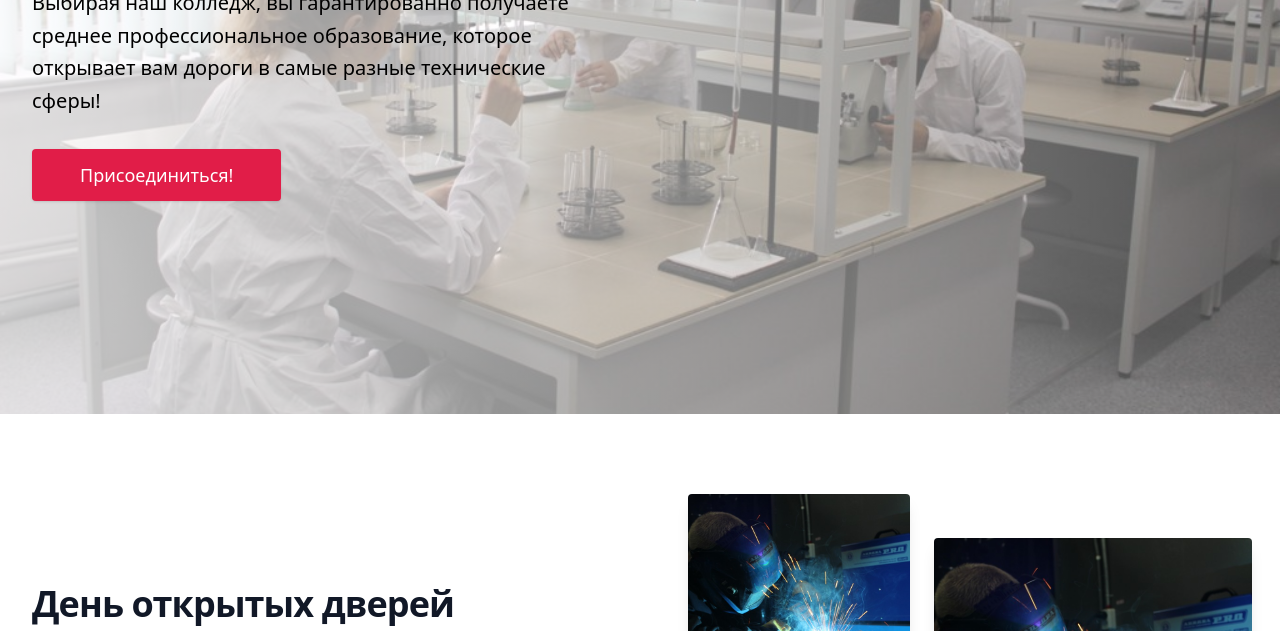
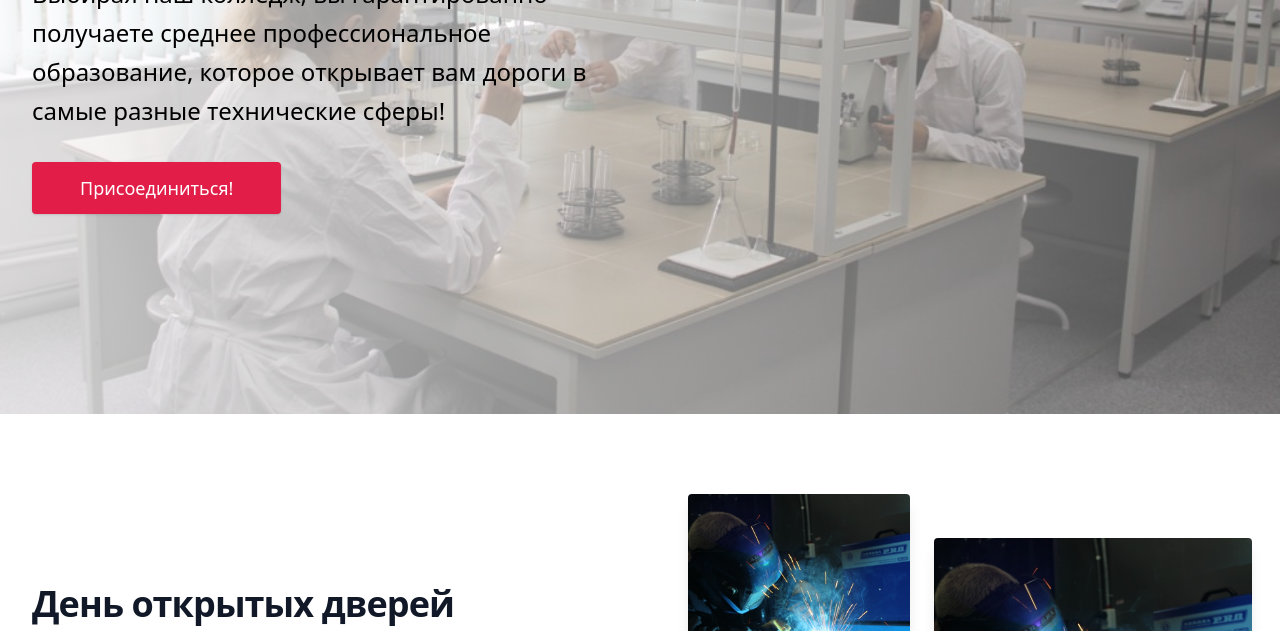
Before and after one commit to Darkleizing/dayopendor, a website: page index.html in a window 1280 px wide. Shown: the part 469-1100 px from the top of the page. Drawn offline with nearby package versions, Linux system fonts and the light colour scheme.

Commit message:
Update index.html

```diff
--- a/index.html
+++ b/index.html
@@ -67,7 +67,7 @@
           Найти свое будущее!
         </strong>
       </h1>
-      <p class="mt-4 max-w-xl font-normal text-lg sm:text-xl sm:leading-relaxed">
+      <p class="mt-4 max-w-xl font-normal text-lg sm:text-2xl sm:leading-relaxed">
         Выбирая наш колледж, вы гарантированно получаете среднее профессиональное образование, которое открывает вам дороги в самые разные технические сферы!
       </p>
 
```
